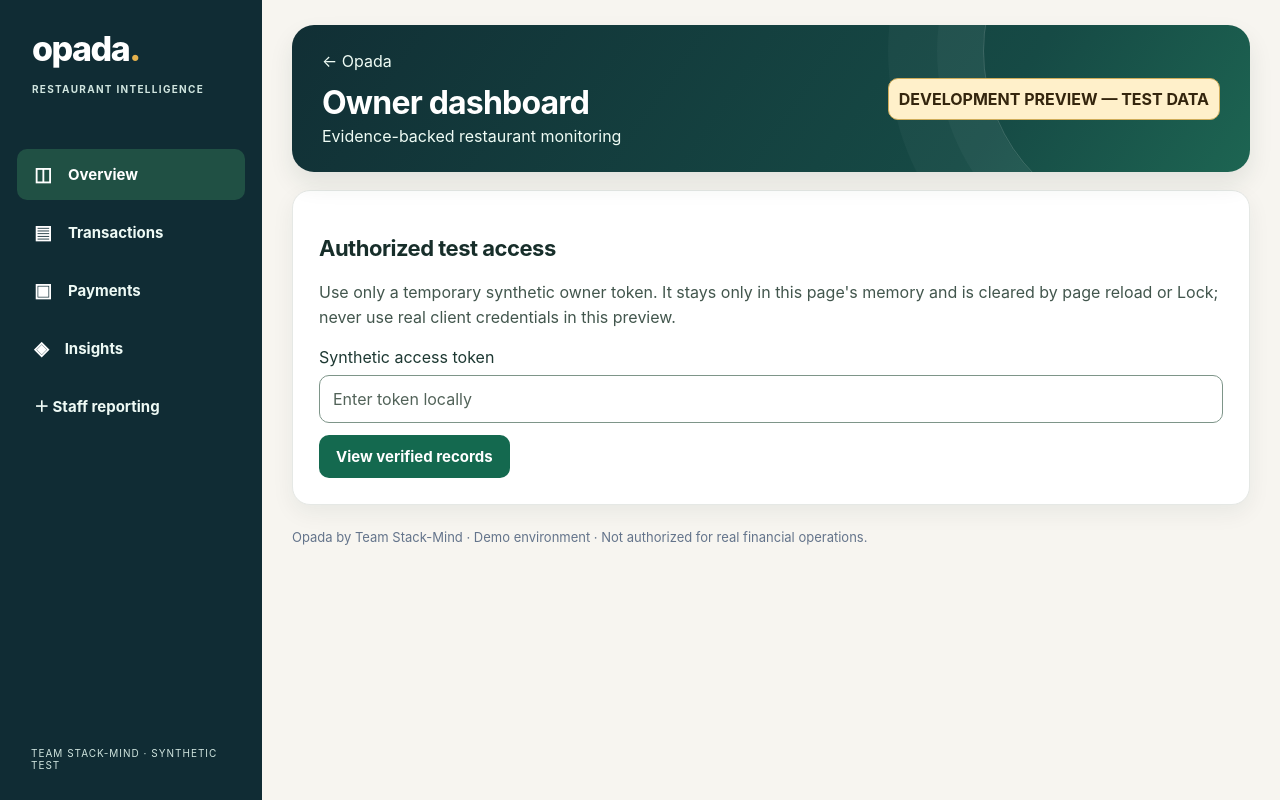
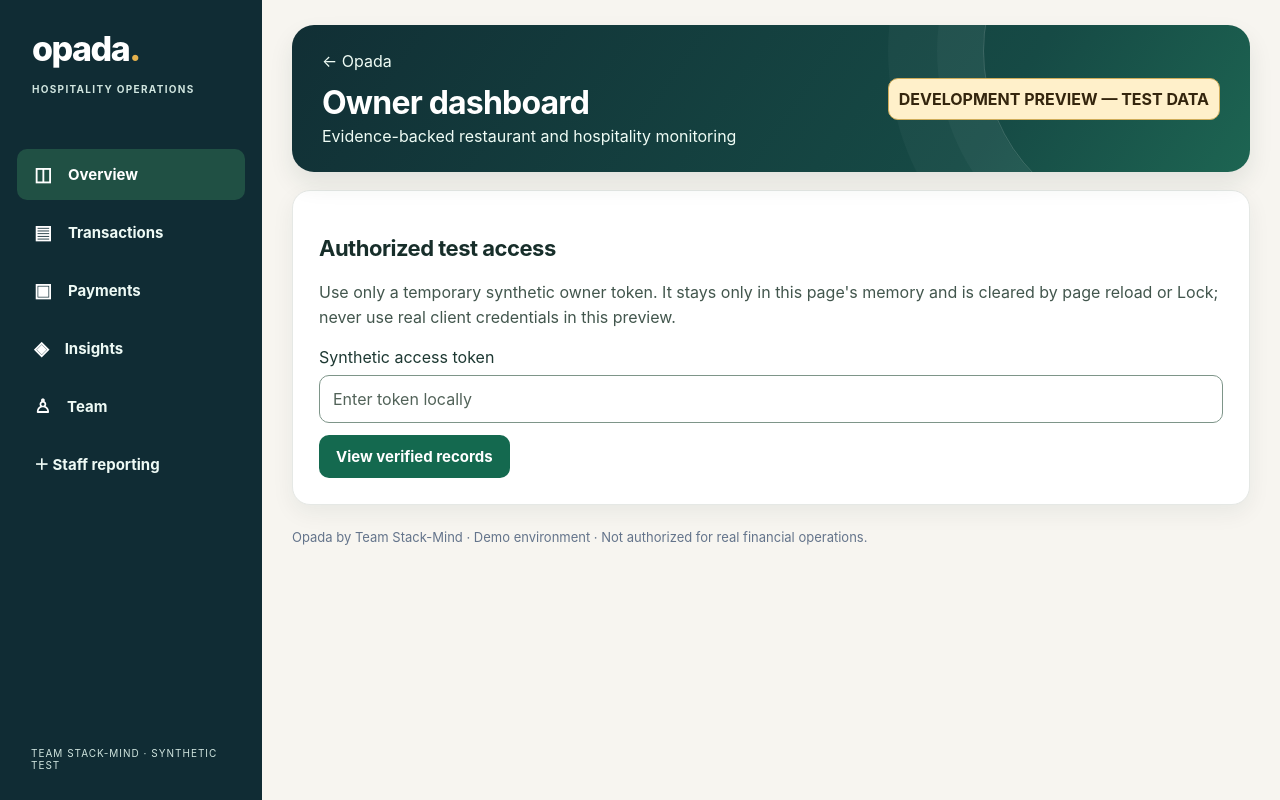
Before and after one commit to stephenrabbi/opada, a Next.js app: page /owner in a window 1280 px wide. Shown: the top 800 px of the page. Built offline with nearby package versions, Linux system fonts and the light colour scheme.

Commit message:
integrate(owner): retain live evidence alerts and add scoped hospitality team directory

```diff
--- a/app/owner/page.jsx
+++ b/app/owner/page.jsx
@@ -4,6 +4,7 @@ import FlagsPanel from './FlagsPanel.jsx';
 const money=value=>{const n=Number(value);return Number.isSafeInteger(n)&&n>=0?'₦'+(n/100).toLocaleString('en-NG',{minimumFractionDigits:2,maximumFractionDigits:2}):'Not available'};
 const panel={background:'#fff',padding:20,borderRadius:16,border:'1px solid #dce5ee',marginTop:18};
 export default function Owner(){
+ const [team,setTeam]=useState([]),[teamBusy,setTeamBusy]=useState(false),[teamError,setTeamError]=useState('');
  const [mobileMenu,setMobileMenu]=useState(false),[view,setView]=useState('overview'),[search,setSearch]=useState(''),[token,setToken]=useState(''),[identity,setIdentity]=useState(null),[receipts,setReceipts]=useState([]),[entries,setEntries]=useState([]),[flags,setFlags]=useState([]),[busy,setBusy]=useState(false),[error,setError]=useState(''),[lastUpdated,setLastUpdated]=useState(null);
  async function load(){
   if(!token.trim()){setError('Enter an authorized test account token.');return}
@@ -21,7 +22,20 @@ export default function Owner(){
    setIdentity(i);setReceipts(Array.isArray(p.receipts)?p.receipts:[]);setFlags(Array.isArray(f.flags)?f.flags:[]);setEntries(Array.isArray(en.entries)?en.entries:[]);setLastUpdated(new Date());
   }catch(e){setError(e.message||'Unable to load verified data')}finally{setBusy(false)}
  }
- function lock(){setToken('');setIdentity(null);setReceipts([]);setFlags([]);setError('');setLastUpdated(null)}
+ function lock(){setToken('');setIdentity(null);setReceipts([]);setEntries([]);setFlags([]);setTeam([]);setTeamError('');setView('overview');setError('');setLastUpdated(null)}
+ async function openTeam(){
+  if(!identity||!['owner','manager'].includes(identity.staff?.role))return;
+  setView('team');setMobileMenu(false);setTeamBusy(true);setTeamError('');setTeam([]);
+  try{
+   const response=await fetch('/api/team',{headers:{Authorization:'Bearer '+token.trim()},cache:'no-store'});
+   if(response.status===401){lock();setError('Test access expired. Please sign in again.');return}
+   if(!response.ok)throw Error('Team directory is currently unavailable ('+response.status+').');
+   const result=await response.json();
+   if(!Array.isArray(result.team))throw Error('Invalid team response');
+   setTeam(result.team);
+  }catch(e){setTeamError(e.message||'Unable to load team')}finally{setTeamBusy(false)}
+ }
+ function navigate(id){if(id==='team'){openTeam();return}setView(id);setMobileMenu(false)}
  // Quiet background refresh: new staff messages and Paystack payments show up without pressing Refresh.
  async function refresh(){
   const headers={Authorization:'Bearer '+token.trim()};
@@ -44,12 +58,13 @@ export default function Owner(){
  const input={width:'100%',boxSizing:'border-box',padding:13,border:'1px solid #aebed2',borderRadius:10,fontSize:16};
  const button={background:'#173967',color:'white',padding:'12px 17px',border:0,borderRadius:10,fontWeight:700,fontSize:15,cursor:'pointer'};
  return <main className="opada-owner opada-figma-shell" style={{maxWidth:960,margin:'0 auto',padding:'22px 16px 60px'}}>
-  <header style={{display:'flex',justifyContent:'space-between',alignItems:'center',gap:10,flexWrap:'wrap'}}><div><a href="/" style={{color:'#173967',textDecoration:'none'}}>← Opada</a><h1 style={{margin:'12px 0 4px',color:'#173967'}}>Owner dashboard</h1><p style={{margin:0,color:'#56667b'}}>Evidence-backed restaurant monitoring</p></div><strong style={{background:'#fff2ce',padding:10,borderRadius:10}}>DEVELOPMENT PREVIEW — TEST DATA</strong></header>
-  <aside className="opada-side-nav" aria-label="Main navigation"><div className="opada-brand">opada<span>.</span><small>RESTAURANT INTELLIGENCE</small></div><div className="opada-side-items">{[{id:'overview',label:'Overview',icon:'◫'},{id:'transactions',label:'Transactions',icon:'▤'},{id:'payments',label:'Payments',icon:'▣'},{id:'insights',label:'Insights',icon:'◈'}].map(t=><button key={t.id} type="button" className={view===t.id?'active':''} disabled={!identity} title={!identity?'Sign in to view restaurant records':t.label} onClick={()=>setView(t.id)}><span aria-hidden="true">{t.icon}</span>{t.label}</button>)}<a href="/staff">＋ Staff reporting</a></div><small className="opada-side-foot">TEAM STACK-MIND · SYNTHETIC TEST</small></aside>
+  <header style={{display:'flex',justifyContent:'space-between',alignItems:'center',gap:10,flexWrap:'wrap'}}><div><a href="/" style={{color:'#173967',textDecoration:'none'}}>← Opada</a><h1 style={{margin:'12px 0 4px',color:'#173967'}}>Owner dashboard</h1><p style={{margin:0,color:'#56667b'}}>Evidence-backed restaurant and hospitality monitoring</p></div><strong style={{background:'#fff2ce',padding:10,borderRadius:10}}>DEVELOPMENT PREVIEW — TEST DATA</strong></header>
+  <aside className="opada-side-nav" aria-label="Main navigation"><div className="opada-brand">opada<span>.</span><small>HOSPITALITY OPERATIONS</small></div><div className="opada-side-items">{[{id:'overview',label:'Overview',icon:'◫'},{id:'transactions',label:'Transactions',icon:'▤'},{id:'payments',label:'Payments',icon:'▣'},{id:'insights',label:'Insights',icon:'◈'},{id:'team',label:'Team',icon:'♙'}].map(t=><button key={t.id} type="button" className={view===t.id?'active':''} disabled={!identity} title={!identity?'Sign in to view business records':t.label} onClick={()=>navigate(t.id)}><span aria-hidden="true">{t.icon}</span>{t.label}</button>)}<a href="/staff">＋ Staff reporting</a></div><small className="opada-side-foot">TEAM STACK-MIND · SYNTHETIC TEST</small></aside>
   {!identity&&<nav className="opada-login-mobile-links" aria-label="Portal navigation"><a href="/">Home</a><a href="/staff">Staff reporting</a><span>Owner sign-in</span></nav>}
-  {identity&&<nav aria-label="Owner sections" className={"opada-tabs "+(mobileMenu?"opada-tabs-open":"")}>{[{id:"overview",label:"Overview"},{id:"transactions",label:"Transactions"},{id:"payments",label:"Payments"},{id:"insights",label:"Insights"}].map(t=><button type="button" key={t.id} className={view===t.id?"active":""} onClick={()=>{setView(t.id);setMobileMenu(false)}} aria-current={view===t.id?"page":undefined}>{t.label}</button>)}</nav>}
+  {identity&&<nav aria-label="Owner sections" className={"opada-tabs "+(mobileMenu?"opada-tabs-open":"")}>{[{id:"overview",label:"Overview"},{id:"transactions",label:"Transactions"},{id:"payments",label:"Payments"},{id:"insights",label:"Insights"},{id:"team",label:"Team"}].map(t=><button type="button" key={t.id} className={view===t.id?"active":""} onClick={()=>navigate(t.id)} aria-current={view===t.id?"page":undefined}>{t.label}</button>)}</nav>}
   {!identity?<section style={panel}><h2>Authorized test access</h2><p>Use only a temporary synthetic owner token. It stays only in this page's memory and is cleared by page reload or Lock; never use real client credentials in this preview.</p><label htmlFor="opada-access">Synthetic access token</label><input id="opada-access" style={{...input,margin:'8px 0 12px'}} type="password" autoComplete="off" spellCheck={false} value={token} onChange={e=>setToken(e.target.value)} placeholder="Enter token locally"/><button style={button} onClick={load} disabled={busy}>{busy?'Checking…':'View verified records'}</button>{error&&<p role="alert" style={{color:'#a12424'}}>{error}</p>}</section>:<><section style={{...panel,display:'flex',justifyContent:'space-between',alignItems:'center',gap:12,flexWrap:'wrap'}}><div><b>{identity.restaurant?.name}</b><div style={{color:'#65738b',fontSize:13}}>{identity.staff?.name} · {identity.staff?.role} · Africa/Lagos</div><div className="opada-live" style={{color:'#2f7d4f',fontSize:13,marginTop:4}}>● Live: refreshes every 5 s{lastUpdated?' · updated '+lastUpdated.toLocaleTimeString('en-NG',{timeZone:'Africa/Lagos'})+' WAT':''}</div></div><div style={{display:'flex',gap:8}}><button style={button} disabled={busy} onClick={load}>Refresh</button><button style={{...button,background:'#5c6471'}} onClick={lock}>Lock</button></div></section>
   {identity&&<div className="opada-mobile-switch"><button type="button" aria-expanded={mobileMenu} onClick={()=>setMobileMenu(!mobileMenu)}>{mobileMenu?"Close navigation":"☰ Sections"}</button><span>{view[0].toUpperCase()+view.slice(1)}</span></div>}
+  {identity&&view==='team'&&<section style={panel} aria-label="Business team"><h2>Business team</h2><p style={{color:'#53657b'}}>Read-only staff directory for this restaurant or hospitality business. Team invitations are not enabled in this preview.</p>{teamBusy?<p role="status">Loading your team…</p>:teamError?<p role="alert" style={{color:'#a12424'}}>{teamError}</p>:team.length?<div className="opada-data-scroller"><table style={{borderCollapse:'collapse',width:'100%',textAlign:'left'}}><thead><tr>{['Staff member','Role','Account'].map(h=><th key={h} style={{padding:10,borderBottom:'1px solid #ccd8e4'}}>{h}</th>)}</tr></thead><tbody>{team.map(person=><tr key={person.id}><td style={{padding:10,borderBottom:'1px solid #e7ebef'}}>{person.display_name}</td><td style={{padding:10,borderBottom:'1px solid #e7ebef'}}>{person.role}</td><td style={{padding:10,borderBottom:'1px solid #e7ebef'}}>{person.active?'Active':'Inactive'}</td></tr>)}</tbody></table></div>:<p>No team members found for this business.</p>}<button type="button" style={button} disabled={teamBusy} onClick={openTeam}>Refresh team</button></section>}
   {identity&&view==='overview'&&<section className="opada-metrics" aria-label="Restaurant performance snapshot">
     <article className="opada-metric"><span>Paystack verified</span><strong>{money(verifiedTotal)}</strong><small>{receipts.length} verified test receipts</small></article>
     <article className="opada-metric"><span>Reports awaiting review</span><strong>{reviewCount}</strong><small>Staff-submitted, not verified sales</small></article>
```
